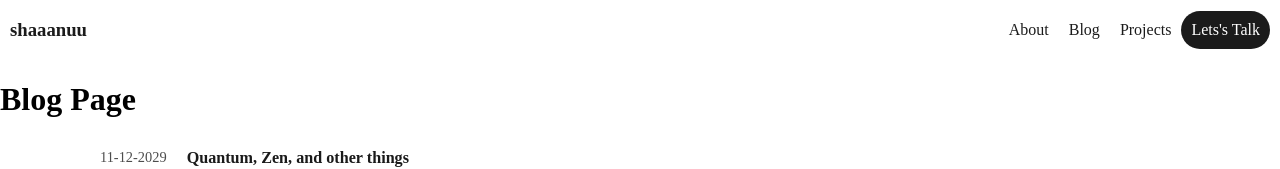
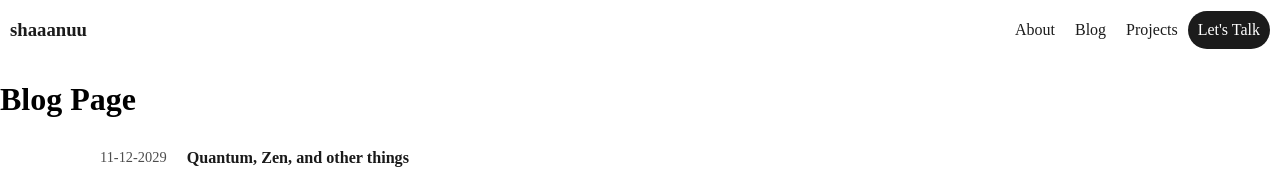
Before and after one commit to shaaanuu/portfolio, a Next.js app: page /blog in a window 1280 px wide. Shown: the top 169 px of the page. Built offline with nearby package versions, Linux system fonts and the light colour scheme.

Commit message:
fix: unescaped comma character

```diff
--- a/src/app/components/navBar/NavBar.jsx
+++ b/src/app/components/navBar/NavBar.jsx
@@ -43,7 +43,7 @@ export const NavBar = () => {
           whileHover={{ scale: 1.1 }}
           transition={{ duration: 0.3, delay: 0.1 }}
         >
-          Lets's Talk
+          Let&apos;s Talk
         </motion.div>
         <Dropdown overlay={menu} trigger={["click"]} className="drop-down">
           <IconMenu className="dropbtn" />
```
